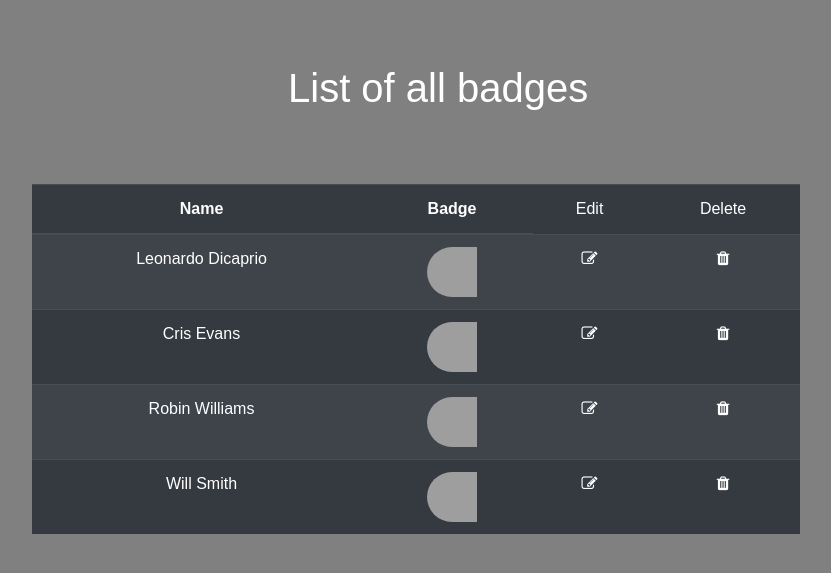
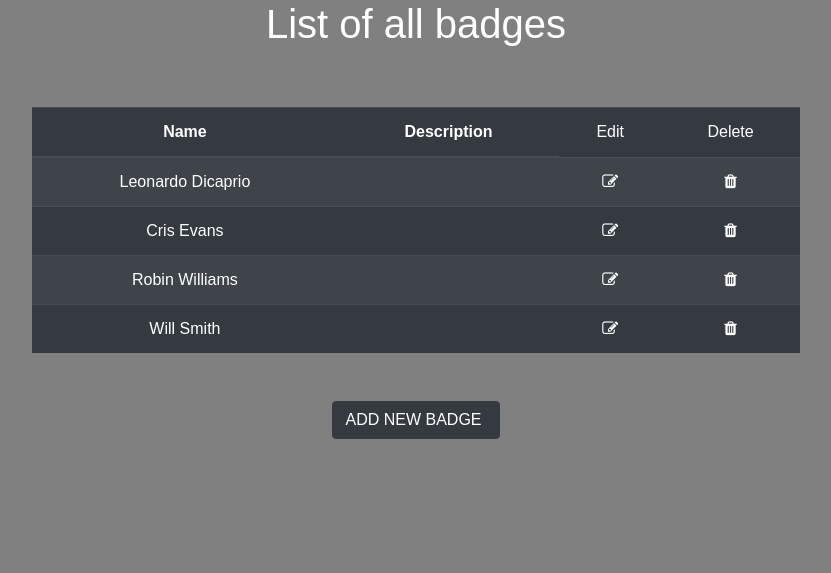
Before and after one commit to Joelle-Everaert/BreakingBadge, a PHP site: page /pages/badges.php in a window 1280 px wide. Shown: the top 573 px of the page, without its empty margins (224-1055 px from the left). Run offline with PHP 8.4, Linux system fonts and the light colour scheme; grey boxes are pictures that could not be loaded.

Commit message:
final html/css

```diff
--- a/template/assets/style.css
+++ b/template/assets/style.css
@@ -20,6 +20,11 @@ nav {
 a {
   text-decoration: none !important;
   color: white !important;
+
+}
+
+i{
+color: white !important ;
 
 }
 
@@ -105,7 +110,8 @@ font-size: 20px;
 
 .modal-content{
   background-color: grey;
-  filter: brightness(80%);
+  color: black !important;
+  filter: brightness(90%);
   margin-top: 8vh;
 }
 
@@ -179,9 +185,9 @@ label {
 /*---------------------------------- LOGIN PAGE  ----------------------------------*/
 
 * {
-
   margin: 0;
   box-sizing: border-box;
+
 }
 
 h1 {
@@ -291,11 +297,8 @@ h3.addbadgeh3 {
 
 h1.mytitle {
   font-family: 'Montserrat', sans-serif !important;
-  text-align: center !important;
-  padding-left: 40%;
-  padding-bottom: 5%;
-  padding-top: 5%;
-  display: inline-flex;
+  padding-bottom: 4%;
+
 }
 
 .tableallbadges {
--- a/template/pages/admin_profile.php
+++ b/template/pages/admin_profile.php
@@ -39,7 +39,7 @@ $displayBadges=displayUserBadge();
             </table>
 
         </div>
-        <!-- -------------------bouton addUser------------------- -->
+        <!-- ------------------- bouton addUser + Modal ------------------- -->
         <form class="form-inline mt-5 justify-content-lg-center justify-content-sm-center">
             <button type="button" name="addUser" class="btn_addUsers btn btn-dark" data-toggle="modal"
                 data-target="#signupModal">Add users
@@ -94,7 +94,8 @@ $displayBadges=displayUserBadge();
             </table>
 
         </div>
-        <!-- ------------BOUTON ADD BADGE---------- -->
+
+        <!---------------------------------------BOUTON ADD BADGE---------------------------------------------->
         <form class="form-inline mt-5 justify-content-lg-center justify-content-sm-center">
             <button type="submit" name="out" value="Deconnexion" class="btn_addUsers  btn btn-dark"><a href="
                     ?p=addBadge"> ADD NEW BADGE<i class="icon fas fa-calendar-plus"></i></a>
--- a/template/pages/badges.php
+++ b/template/pages/badges.php
@@ -31,40 +31,29 @@
 </head>
 
 <body>
-    <h1 class="mytitle">List of all badges</h1>
+    <h1 class="mytitle text-center">List of all badges</h1>
     <div class="tableallbadges">
         <table class="animationSpawn table table-dark table-striped">
             <thead>
                 <tr>
                     <th scope="col">Name</th>
-                    <th scope="col">Badge</th>
+                    <th scope="col">Description </th>
                     <td>Edit</td>
                     <td>Delete</td>
                 </tr>
             </thead>
             <tbody>
                 <tr>
-
                     <td>Leonardo Dicaprio</td>
-                    <td><img src="https://pitshanger-ltd.co.uk/images/colours/517-TL_Yellow%201.jpg" width="50"
-                            height="50" alt=""></td>
-                    <td>
-                        <!-- <form><button type="button" name="editBadge" class="btn_editBadge btn" data-toggle="modal"
-                            data-target="#signupModal"> -->
-                            <i class="fa fa-edit"></i>
-                        <!-- </button></form> -->
-
-                        </td>
-
-
+                    <td></td>
+                    <td><i class="fa fa-edit"></i></td>
                     <td><i class="fa fa-trash"></i>
                 </td>
                 </tr>
                 <tr>
 
                     <td>Cris Evans</td>
-                    <td><img src="https://upload.wikimedia.org/wikipedia/commons/thumb/2/25/Green_rectangle.svg/1024px-Green_rectangle.svg.png"
-                            width="50 " height="50" alt=""></td>
+                    <td></td>
                     <td><i class="fa fa-edit"></i></td>
                     <td><i class="fa fa-trash"></i></td>
                 </tr>
@@ -72,16 +61,14 @@
                 <tr>
 
                     <td>Robin Williams</td>
-                    <td><img src="http://www.clker.com/cliparts/d/e/d/2/13140637481464283876orange%20triangle-hi.png"
-                            width="50 " height="50" alt=""></td>
+                    <td></td>
                     <td><i class="fa fa-edit"></i></td>
                     <td><i class="fa fa-trash"></i></td>
                 </tr>
                 <tr>
 
                     <td>Will Smith</td>
-                    <td><img src="https://upload.wikimedia.org/wikipedia/commons/thumb/4/48/Light_Blue_Circle.svg/1200px-Light_Blue_Circle.svg.png"
-                            width="50 " height="50" alt=""></td>
+                    <td></td>
                     <td><i class="fa fa-edit"></i></td>
                     <td><i class="fa fa-trash"></i></td>
                 </tr>
@@ -92,20 +79,38 @@
     </div>
 
 
-    <!-- <div class="modal fade" id="signupModal" tabindex="-1" aria-labelledby="exampleModalLabel" aria-hidden="true">
+
+     <!-- ------------BOUTON ADD BADGE---------- -->
+        <form class="form-inline mt-5 justify-content-lg-center justify-content-sm-center">
+            <button type="submit" name="out" value="Deconnexion" class="btn_addUsers  btn btn-dark"><a href="
+                    ?p=addBadge"> ADD NEW BADGE<i class="icon fas fa-calendar-plus"></i></a>
+            </button>
+        </form>
+<!----------------------------------------------------------------- Modal + button ----------------------------------------------------------------------------------->
+<!--
+     <form class="form-inline mt-5 justify-content-lg-center justify-content-sm-center">
+            <button type="button" name="addUser" class="btn_addUsers btn btn-dark" data-toggle="modal"
+                data-target="#signupModal">All Edit
+
+                <i class="fas fa-user-edit"></i></button>
+        </form>
+
+        <div class="modal fade" id="signupModal" tabindex="-1" aria-labelledby="exampleModalLabel" aria-hidden="true">
             <div class="modal-dialog modal-lg">
                 <div class="modal-content">
                     <div class="modal-header">
-                    <h5 class="modal-title" id="exampleModalLabel">Sign-up</h5>
+                        <h5 class="modal-title" id="exampleModalLabel">All Edit</h5>
                         <button type="button" class="btn-close" data-dismiss="modal" aria-label="Close"></button>
                     </div>
                     <div class="modal-body">
-                    <?php //include('./components/addUser_inc.php')?>
+                        <?php //include('./pages/addBadge.php')?>
                     </div>
                 </div>
             </div>
         </div> -->
 
+
+
 </body>
 
 </html>
```
Also changed, not shown: template/components/addUser_inc.php (+0 -31 lines). Lines whose indentation alone changed are shown as unchanged.
